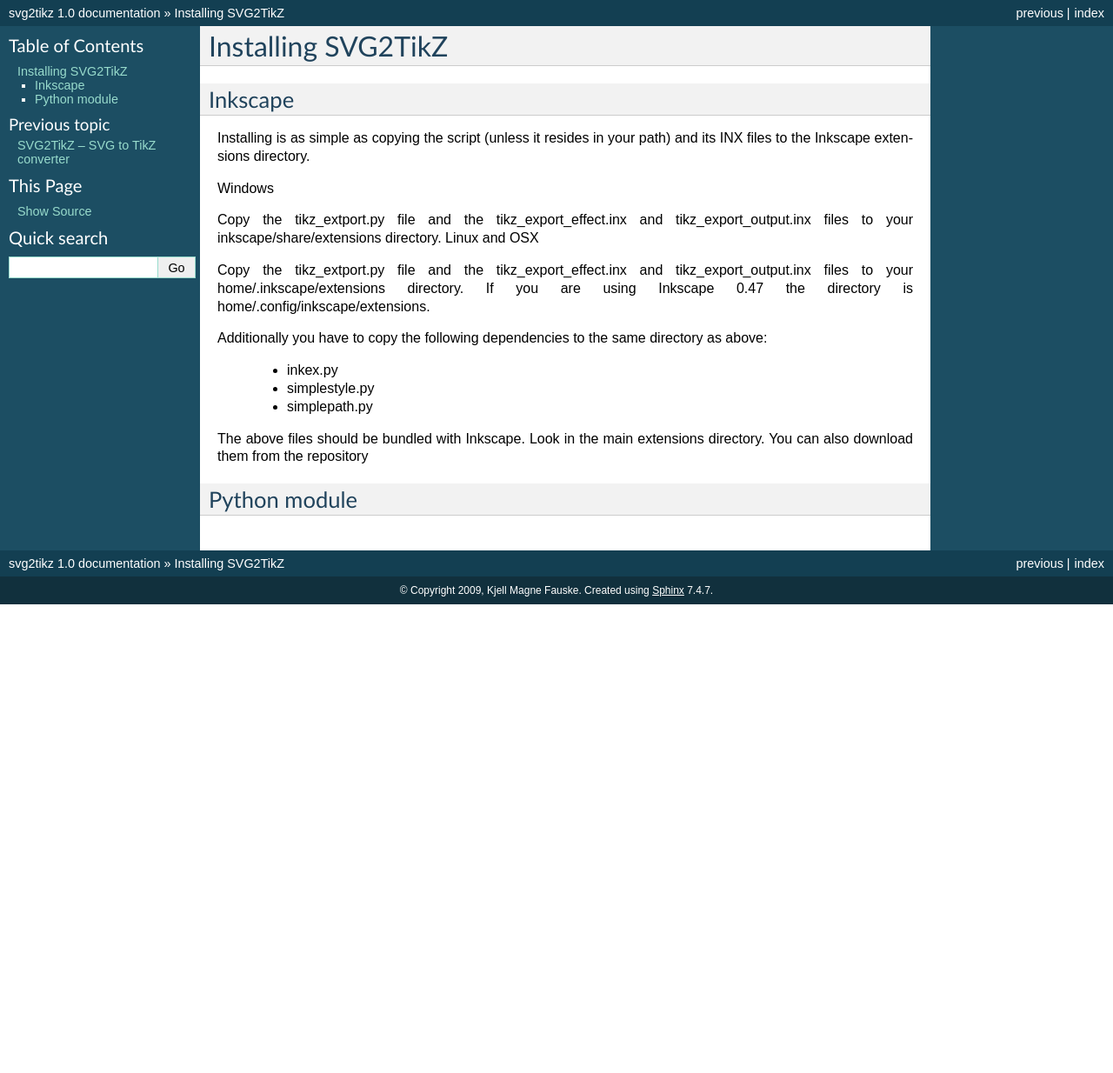
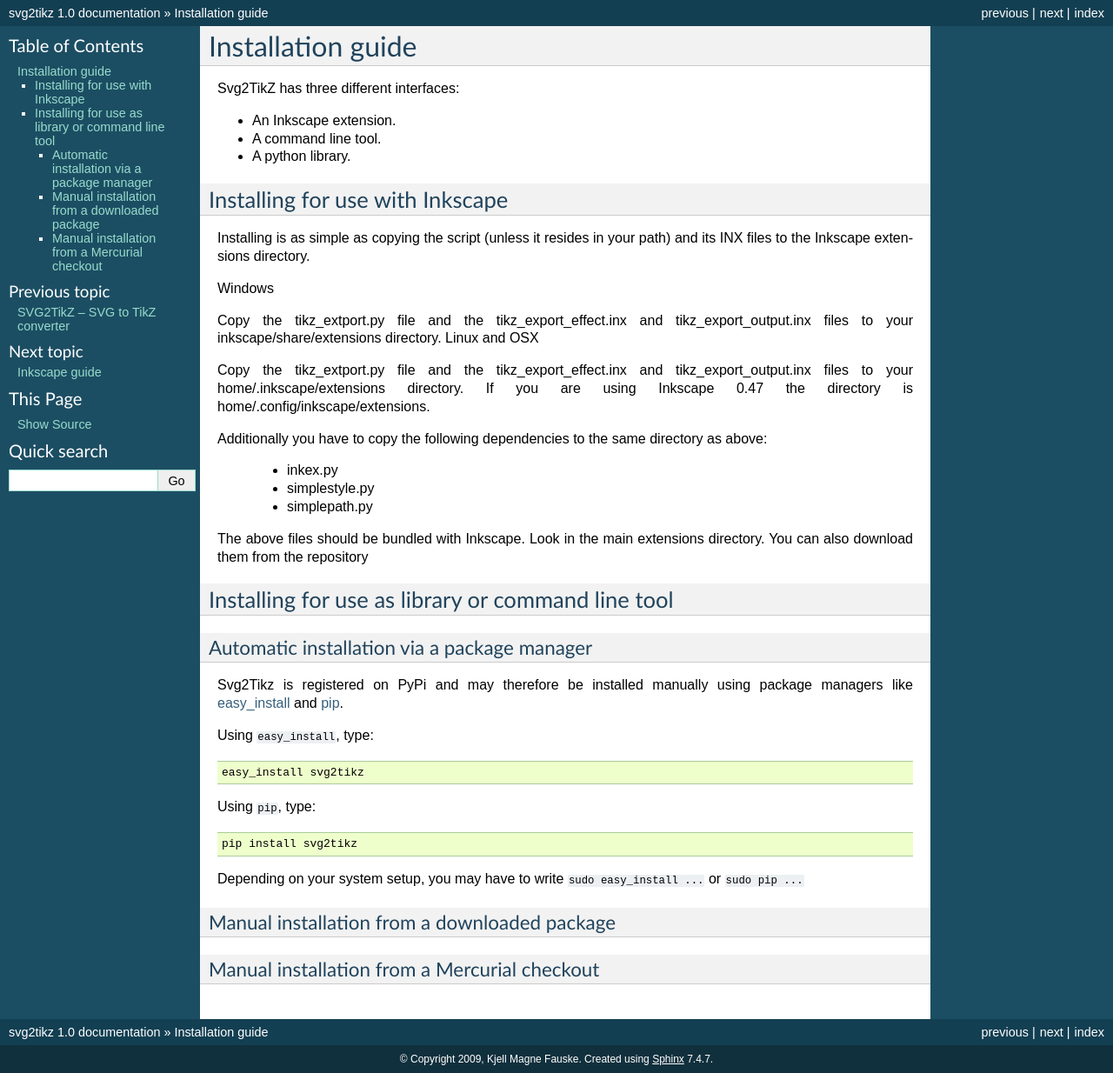
Before and after one commit to xyz2tex/svg2tikz, a Sphinx documentation site: the page built from doc/install.rst, in a window 1280 px wide. Shown: the whole page at 87% size. Built offline with Sphinx 7.4.7, drawn with Linux system fonts in a browser that asks for light colours; formulas are drawn with MathJax 3; before the commit the page ends 900 px from its top, so only the background shows below that.

Commit message:
Documentation updates.

```diff
--- /dev/null
+++ b/doc/cmdlineguide.rst
@@ -0,0 +1,2 @@
+Command line interface
+======================
--- a/doc/index.rst
+++ b/doc/index.rst
@@ -11,3 +11,6 @@
    :maxdepth: 4
 
    install.rst
+   inkscapeguide.rst
+   cmdlineguide.rst
+   moduleguide.rst
--- a/doc/install.rst
+++ b/doc/install.rst
@@ -1,8 +1,16 @@
-Installing SVG2TikZ
-===================
+Installation guide
+==================
 
-Inkscape
---------
+Svg2TikZ has three different interfaces:
+
+* An Inkscape extension.
+* A command line tool.
+* A python library.
+
+.. _inkscape-install:
+
+Installing for use with Inkscape
+--------------------------------
 
 Installing is as simple as copying the script (unless it resides in your path) and its INX files to the Inkscape extensions directory.
 
@@ -21,5 +29,32 @@
 
 The above files should be bundled with Inkscape. Look in the main extensions directory. You can also download them from the repository
 
-Python module
--------------
+
+Installing for use as library or command line tool
+--------------------------------------------------
+
+Automatic installation via a package manager
+~~~~~~~~~~~~~~~~~~~~~~~~~~~~~~~~~~~~~~~~~~~~
+
+Svg2Tikz is registered on PyPi and may therefore be installed manually using
+package managers like `easy_install
+<http://peak.telecommunity.com/DevCenter/EasyInstall>`_ and `pip
+<http://pip.openplans.org/>`_.
+
+Using ``easy_install``, type::
+
+    easy_install svg2tikz
+
+
+Using ``pip``, type::
+
+    pip install svg2tikz
+
+Depending on your system setup, you may have to write ``sudo easy_install ...`` or ``sudo pip ...``
+
+
+Manual installation from a downloaded package
+~~~~~~~~~~~~~~~~~~~~~~~~~~~~~~~~~~~~~~~~~~~~~
+
+Manual installation from a Mercurial checkout
+~~~~~~~~~~~~~~~~~~~~~~~~~~~~~~~~~~~~~~~~~~~~~
--- /dev/null
+++ b/doc/moduleguide.rst
@@ -0,0 +1,2 @@
+Module guide
+============
```
Also changed, not shown: doc/inkscapeguide.rst (added, +8 -0 lines).
